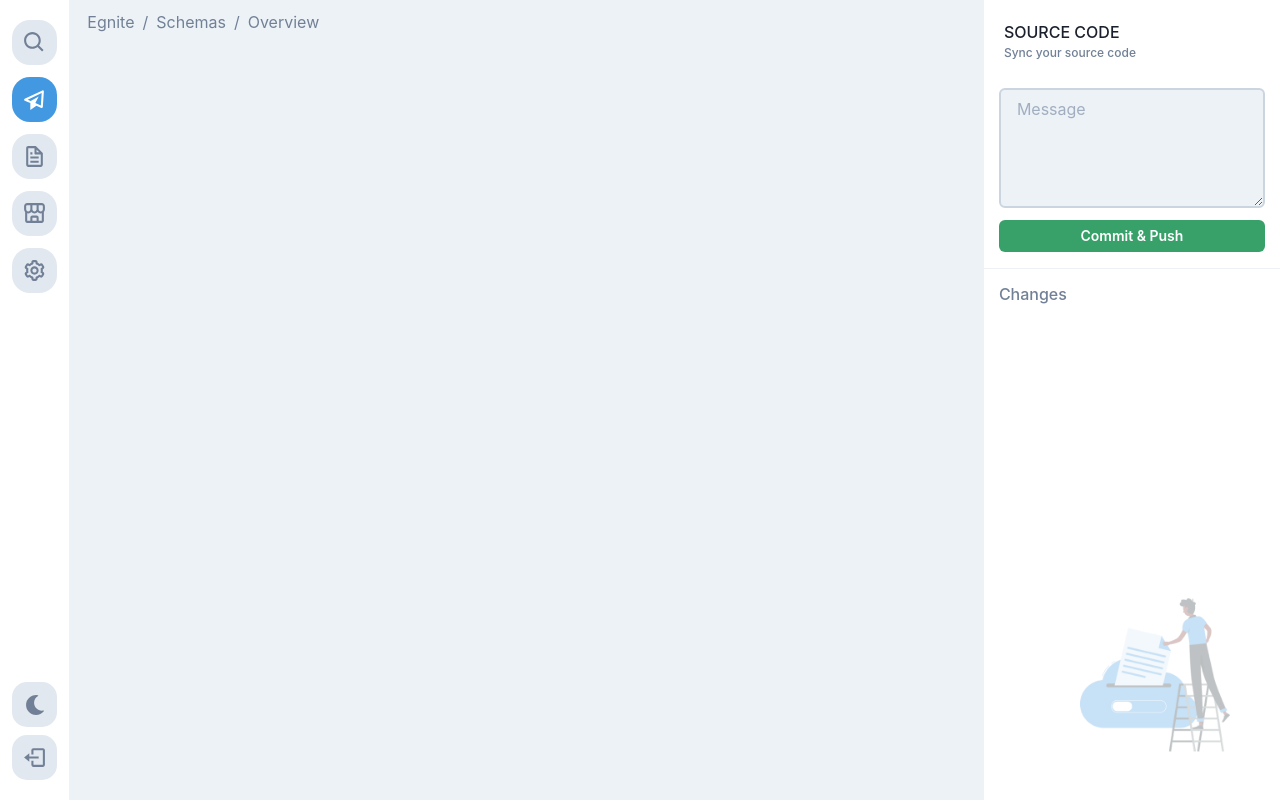
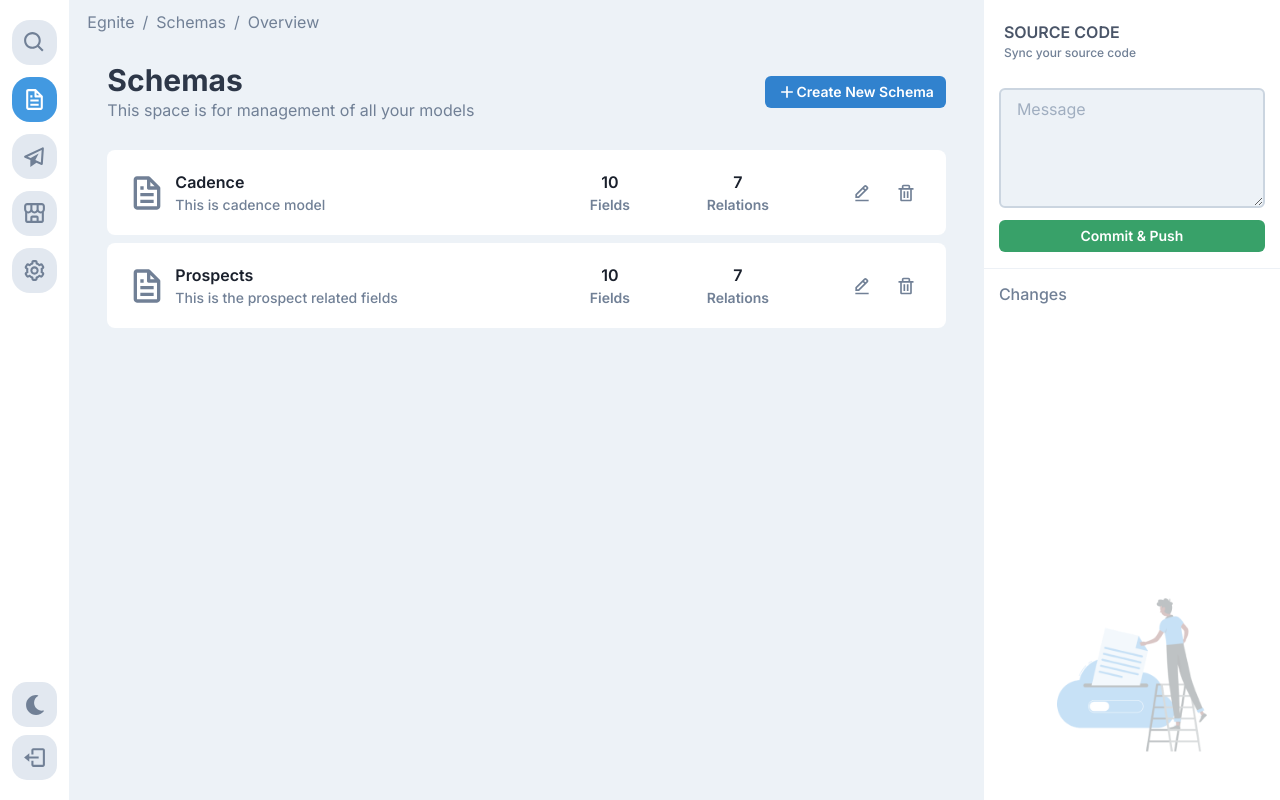
Before and after one commit to ashutoshxhq/egnite-app, a React (Create React App) app: page /schemas in a window 1280 px wide. Built offline with nearby package versions, Linux system fonts and the light colour scheme.

Commit message:
added schema List

```diff
--- a/public/index.html
+++ b/public/index.html
@@ -10,6 +10,8 @@
       content="Web site created using create-react-app"
     />
     <link rel="apple-touch-icon" href="%PUBLIC_URL%/logo192.png" />
+    <link rel="preconnect" href="https://fonts.gstatic.com">
+    <link href="https://fonts.googleapis.com/css2?family=Inter:wght@100;200;300;400;500;600;700;800;900&display=swap" rel="stylesheet">
     <!--
       manifest.json provides metadata used when your web app is installed on a
       user's mobile device or desktop. See https://developers.google.com/web/fundamentals/web-app-manifest/
--- a/src/App.tsx
+++ b/src/App.tsx
@@ -1,11 +1,19 @@
 import * as React from "react"
 import {
   ChakraProvider,
-  theme
+  extendTheme
 } from "@chakra-ui/react"
 import { BrowserRouter} from "react-router-dom";
 
 import Layout from "./Layout";
+
+const theme = extendTheme({
+  fonts: {
+    heading: "Inter",
+    body: "Inter",
+  },
+})
+
 
 export const App = () => {
   return (
--- a/src/components/GitSidebar.tsx
+++ b/src/components/GitSidebar.tsx
@@ -7,7 +7,7 @@ const GitSidebar = () => {
         <Box width="300px" background={colorMode === "light" ? "white" : "gray.800"} className="git-background" height="100vh">
             <VStack spacing={2} align="left">
                 <Box padding="20px 20px 10px 20px">
-                    <Text colorScheme="gray" fontWeight="500">SOURCE CODE</Text>
+                    <Text color={colorMode === "light" ? "gray.600" : "gray.300"} fontWeight="600">SOURCE CODE</Text>
                     <Text color="gray.500" fontSize="xs" fontWeight="500">Sync your source code</Text>
                 </Box>
                 <VStack spacing={3} align="left" padding="8px 15px">
--- a/src/components/Sidebar.tsx
+++ b/src/components/Sidebar.tsx
@@ -18,12 +18,12 @@ const Sidebar = () => {
                 </Tooltip>
                 <Tooltip label="Schemas" aria-label="Schemas" placement="right" hasArrow >
                     <Link as={NavLink} to="/schemas" activeClassName="active-menu" display="flex" color="gray.500" background={menuItemColor} borderRadius="18px" justifyContent="center" alignItems="center" width="45px" height="45px">
-                        <BiPaperPlane size="25" />
+                    <   BiFile size="25" />
                     </Link>
                 </Tooltip>
                 <Tooltip label="Functions" aria-label="Functions" placement="right" hasArrow >
                     <Link as={NavLink} to="/functions" activeClassName="active-menu" display="flex" color="gray.500" background={menuItemColor} borderRadius="18px" justifyContent="center" alignItems="center" width="45px" height="45px">
-                        <BiFile size="25" />
+                        <BiPaperPlane size="25" />
                     </Link>
                 </Tooltip>
                 <Tooltip label="Marketplace" aria-label="Marketplace" placement="right" hasArrow >
--- a/src/global.scss
+++ b/src/global.scss
@@ -11,6 +11,15 @@
 .git-background{
     background-image: url("./upload.png") !important;
     background-repeat: no-repeat !important;
-    background-position: bottom right !important;
+    background-position: bottom center !important;
     background-size: 250px !important;
  }
+ body{
+    font-family: 'Inter', sans-serif !important;
+ }
+
+ .no-border{
+     td{
+         border-bottom: 0px;
+     }
+ }
--- a/src/views/Schemas/Schemas.tsx
+++ b/src/views/Schemas/Schemas.tsx
@@ -1,8 +1,11 @@
-import { Box, Breadcrumb, BreadcrumbItem, BreadcrumbLink, VStack } from '@chakra-ui/react'
+import { Box, Breadcrumb, BreadcrumbItem, BreadcrumbLink, Button, Divider, Heading, HStack, IconButton, Table, TableCaption, Tbody, Td, Text, Th, Thead, Tr, useColorMode, VStack } from '@chakra-ui/react'
 import React from 'react'
+import { BiEdit, BiEditAlt, BiFile, BiPlus, BiTrash } from 'react-icons/bi'
 import { Link } from 'react-router-dom'
 
 const Schemas = () => {
+    const { colorMode, } = useColorMode()
+
     return (
         <VStack>
             <Box width="100%">
@@ -16,9 +19,81 @@ const Schemas = () => {
                     </BreadcrumbItem>
 
                     <BreadcrumbItem isCurrentPage>
-                        <BreadcrumbLink  as={Link} to="/schemas">Overview</BreadcrumbLink>
+                        <BreadcrumbLink as={Link} to="/schemas">Overview</BreadcrumbLink>
                     </BreadcrumbItem>
                 </Breadcrumb>
+            </Box>
+            <HStack justifyContent="space-between" width="100%">
+                <Box padding="20px">
+                    <Heading color={colorMode === "light" ? "gray.700" : "gray.200"} size="lg">Schemas</Heading>
+                    <Text color="gray.500">This space is for management of all your models</Text>
+                </Box>
+                <Box padding="20px">
+                    <Button colorScheme="blue" size="sm" isFullWidth={true}> <BiPlus size="20" /> Create New Schema</Button>
+                </Box>
+            </HStack>
+            {/* <Divider /> */}
+
+            <Box borderRadius="8px" background={colorMode === "light" ? "white" : "gray.800"} width="calc(100% - 40px)" padding="10px 20px">
+                <HStack justifyContent="space-between" padding="10px 0px">
+                    <HStack>
+                        <BiFile color="#718096" size="40" />
+                        <Box>
+                            <Text fontSize="md" fontWeight="600" color={colorMode === "light" ? "gray.800" : "gray.400"}>Cadence</Text>
+                            <Text fontSize="sm" fontWeight="500" color="gray.500">This is cadence model</Text>
+                        </Box>
+                    </HStack>
+
+                    <HStack>
+                        <Box width="120px">
+                            <Text textAlign="center" fontSize="md" fontWeight="600" color={colorMode === "light" ? "gray.800" : "gray.400"}>10</Text>
+                            <Text textAlign="center" fontSize="sm" fontWeight="600" color={colorMode === "light" ? "gray.500" : "gray.500"}>Fields</Text>
+                        </Box>
+                        <Box width="120px">
+                            <Text textAlign="center" fontSize="md" fontWeight="600" color={colorMode === "light" ? "gray.800" : "gray.400"}>7</Text>
+                            <Text textAlign="center" fontSize="sm" fontWeight="600" color={colorMode === "light" ? "gray.500" : "gray.500"}>Relations</Text>
+                        </Box>
+                        <Box width="120px" textAlign="right" fontSize="md" color={colorMode === "light" ? "gray.800" : "gray.400"}>
+                            <IconButton variant="ghost" aria-label="Delete" marginRight="1">
+                                <BiEditAlt  color="#718096"  size="20" />
+                            </IconButton>
+                            <IconButton variant="ghost" aria-label="Delete">
+                                <BiTrash  color="#718096"  size="20" />
+                            </IconButton>
+                        </Box>
+                    </HStack>
+                </HStack>
+
+            </Box>
+            <Box borderRadius="8px" background={colorMode === "light" ? "white" : "gray.800"} width="calc(100% - 40px)" padding="10px 20px">
+                <HStack justifyContent="space-between" padding="10px 0px">
+                    <HStack>
+                        <BiFile color="#718096" size="40" />
+                        <Box>
+                            <Text fontSize="md" fontWeight="600" color={colorMode === "light" ? "gray.800" : "gray.400"}>Prospects</Text>
+                            <Text fontSize="sm" fontWeight="500" color="gray.500">This is the prospect related fields</Text>
+                        </Box>
+                    </HStack>
+                    <HStack>
+                        <Box width="120px">
+                            <Text textAlign="center" fontSize="md" fontWeight="600" color={colorMode === "light" ? "gray.800" : "gray.400"}>10</Text>
+                            <Text textAlign="center" fontSize="sm" fontWeight="600" color={colorMode === "light" ? "gray.500" : "gray.500"}>Fields</Text>
+                        </Box>
+                        <Box width="120px">
+                            <Text textAlign="center" fontSize="md" fontWeight="600" color={colorMode === "light" ? "gray.800" : "gray.400"}>7</Text>
+                            <Text textAlign="center" fontSize="sm" fontWeight="600" color={colorMode === "light" ? "gray.500" : "gray.500"}>Relations</Text>
+                        </Box>
+                        <Box width="120px" textAlign="right" fontSize="md" color={colorMode === "light" ? "gray.800" : "gray.400"}>
+                            <IconButton variant="ghost" aria-label="Delete" marginRight="1">
+                                <BiEditAlt  color="#718096"  size="20" />
+                            </IconButton>
+                            <IconButton variant="ghost" aria-label="Delete">
+                                <BiTrash  color="#718096"  size="20" />
+                            </IconButton>
+                        </Box>
+                    </HStack>
+                </HStack>
+
             </Box>
         </VStack>
     )
```
Also changed, not shown: 1 other file (tests, documents, lock files or other folders).
